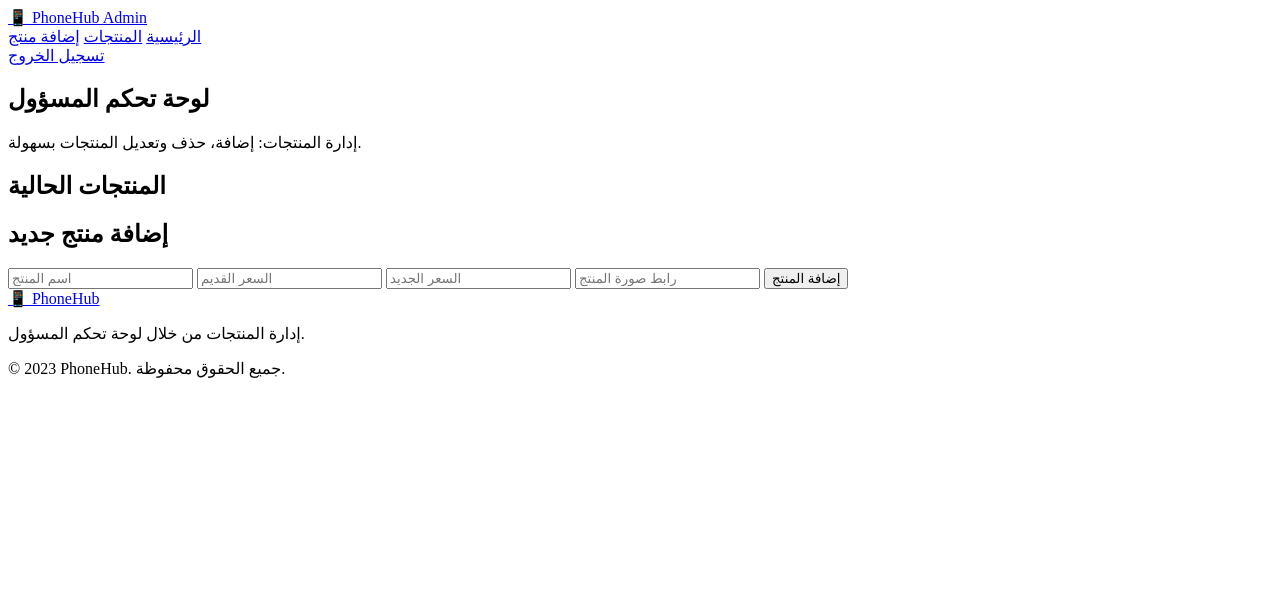
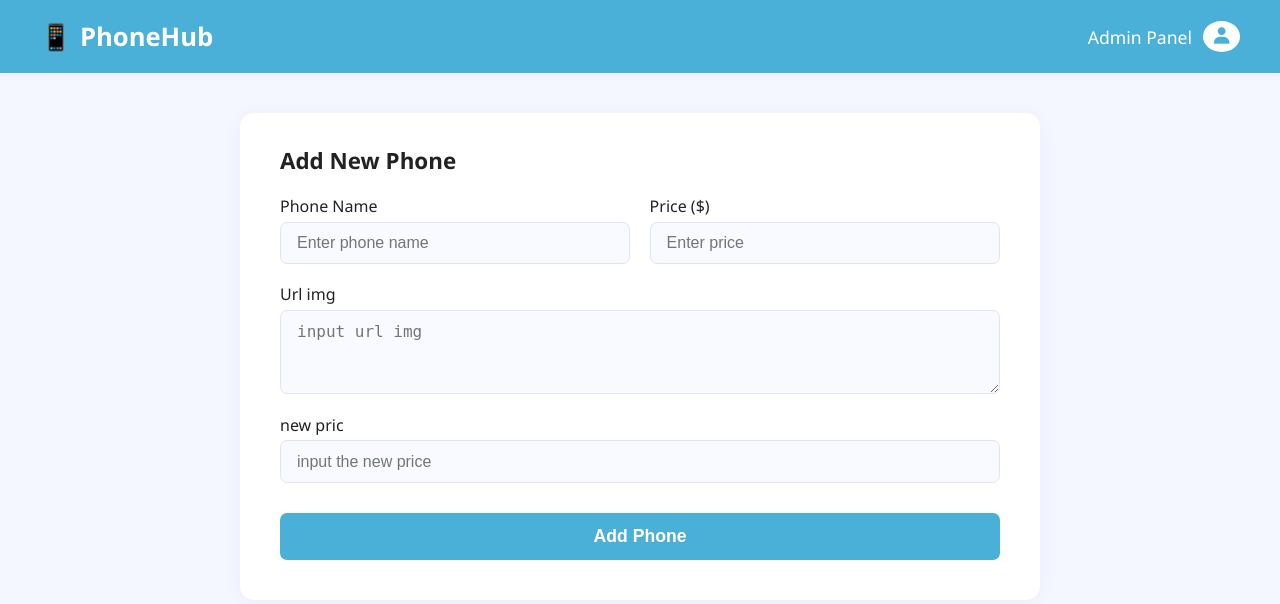
Before and after one commit to MOZFER1/login-php, a PHP site: page /admin.php in a window 1280 px wide. Shown: the top 604 px of the page. Run offline with PHP 8.4, Linux system fonts and the light colour scheme; data that the repository does not hold is empty.

Commit message:
Update admin.php

```diff
--- a/admin.php
+++ b/admin.php
@@ -2,105 +2,53 @@
 include 'db_connect.php';
 ?>
 <!DOCTYPE html>
-<html lang="ar">
+<html lang="en">
 <head>
     <meta charset="UTF-8">
     <meta name="viewport" content="width=device-width, initial-scale=1.0">
-    <link rel="stylesheet" href="user.css">
+    <title>Phone Sales Admin</title>
+    <link rel="stylesheet" href="admin-dashboard.css">
     <link href='https://unpkg.com/boxicons@2.1.4/css/boxicons.min.css' rel='stylesheet'>
-    <title>لوحة تحكم المسؤول - Mozfer Phone</title>
 </head>
 <body>
-    <nav>
+    <nav class="admin-nav">
         <a href="#" class="logo">
             <span>📱</span>
-            PhoneHub Admin
+            PhoneHub
         </a>
-        <div class="nav-links">
-            <a href="#">الرئيسية</a>
-            <a href="#products">المنتجات</a>
-            <a href="#add">إضافة منتج</a>
-        </div>
-        <div style="display: flex; align-items: center; gap: 1rem;">
-            <a href="logout.php" class="sign-in">تسجيل الخروج</a>
+        <div class="admin-panel">
+            <span>Admin Panel</span>
+            <span class="admin-avatar"><i class='bx bxs-user'></i></span>
         </div>
     </nav>
-    <section class="hero">
-        <div class="hero-content">
-            <h1>لوحة تحكم المسؤول</h1>
-            <p>إدارة المنتجات: إضافة، حذف وتعديل المنتجات بسهولة.</p>
-        </div>
-    </section>
-    <h2 id="products">المنتجات الحالية</h2>
-    <div class="products">
-<?php
- $stmt = $conn->prepare("SELECT * FROM pr");
-$stmt->execute();
-$result = $stmt->get_result();
-while($row = $result->fetch_assoc()){
-    ?>
-      <div class="product">
-          <img src="<?php echo $row["img"] ?>" alt="<?php echo $row["name"] ?>" width="150">
-          <h3><?php echo $row["name"] ?></h3>
-          <p>السعر: <del><?php echo $row["price"] ?></del> ريال</p>
-          <p>السعر الجديد: <?php echo $row["new_price"] ?> ريال</p>
-          <form method="post" style="display:inline;">
-            <input type="hidden" name="delete_id" value="<?php echo $row["id"] ?>">
-            <button type="submit" name="delete" onclick="return confirm('هل أنت متأكد من حذف المنتج؟');">حذف</button>
-          </form>
-      </div>
-<?php } ?>
-    </div>
-    <h2 id="add">إضافة منتج جديد</h2>
-    <form method="post" enctype="multipart/form-data" class="add-product-form">
-        <input type="text" name="name" placeholder="اسم المنتج" required>
-        <input type="number" name="price" placeholder="السعر القديم" required>
-        <input type="number" name="new_price" placeholder="السعر الجديد" required>
-        <input type="text" name="img" placeholder="رابط صورة المنتج" required>
-        <button type="submit" name="add">إضافة المنتج</button>
-    </form>
-<?php
-// إضافة منتج جديد
-if(isset($_POST['add'])){
-    $name = $_POST['name'];
-    $price = $_POST['price'];
-    $new_price = $_POST['new_price'];
-    $img = $_POST['img'];
-    $stmt = $conn->prepare("INSERT INTO pr (name, price, new_price, img) VALUES (?, ?, ?, ?)");
-    $stmt->bind_param("sdds", $name, $price, $new_price, $img);
-    if($stmt->execute()){
-        echo "<p style='color:green;'>تمت إضافة المنتج بنجاح!</p>";
-        echo "<meta http-equiv='refresh' content='1'>";
-    }else{
-        echo "<p style='color:red;'>حدث خطأ أثناء الإضافة!</p>";
-    }
-}
-// حذف منتج
-if(isset($_POST['delete'])){
-    $delete_id = $_POST['delete_id'];
-    $stmt = $conn->prepare("DELETE FROM pr WHERE id = ?");
-    $stmt->bind_param("i", $delete_id);
-    if($stmt->execute()){
-        echo "<p style='color:green;'>تم حذف المنتج بنجاح!</p>";
-        echo "<meta http-equiv='refresh' content='1'>";
-    }else{
-        echo "<p style='color:red;'>حدث خطأ أثناء الحذف!</p>";
-    }
-}
-?>
-    <footer class="footer">
-        <div class="footer-content">
-            <div class="footer-section">
-                <a href="#" class="footer-logo">
-                    <span>📱</span>
-                    PhoneHub
-                </a>
-                <p class="footer-description">إدارة المنتجات من خلال لوحة تحكم المسؤول.</p>
-            </div>
-        </div>
-        <div class="footer-bottom">
-            <p>© 2023 PhoneHub. جميع الحقوق محفوظة.</p>
-        </div>
-    </footer>
+    <main class="admin-main">
+        <section class="admin-form-section">
+            <h2>Add New Phone</h2>
+            <form class="admin-form">
+                <div class="form-row">
+                    <div class="form-group">
+                        <label for="phoneName">Phone Name</label>
+                        <input type="text" id="phoneName" placeholder="Enter phone name">
+                    </div>
+                    <div class="form-group">
+                        <label for="price">Price ($)</label>
+                        <input type="text" id="price" placeholder="Enter price">
+                    </div>
+                </div>
+                <div class="form-group">
+                    <label for="description">Url img</label>
+                    <textarea id="description" placeholder="input url img"></textarea>
+                </div>
+                <div class="form-row">
+                    <div class="form-group">
+                        <label for="stock">new pric</label>
+                        <input type="text" id="stock" placeholder="input the new price">
+                    </div>
+
+                </div>
+                <button type="submit" class="primary-button">Add Phone</button>
+            </form>
+        </section>
+
 </body>
 </html>
```
